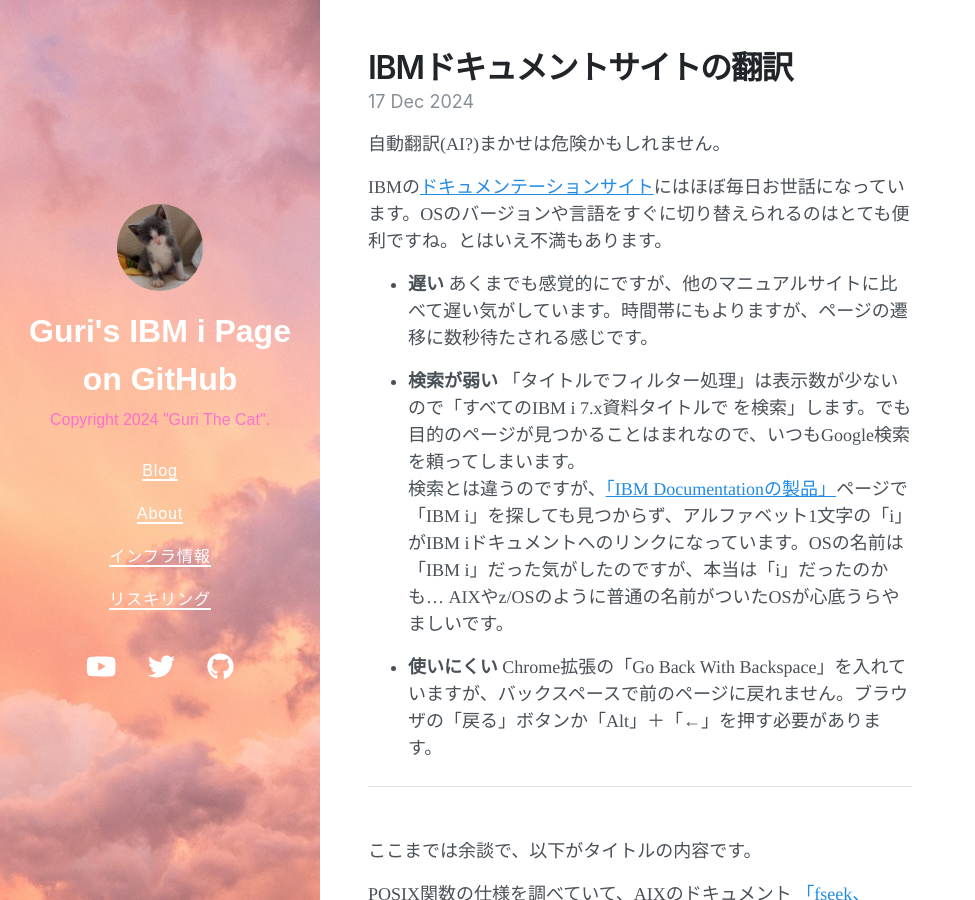
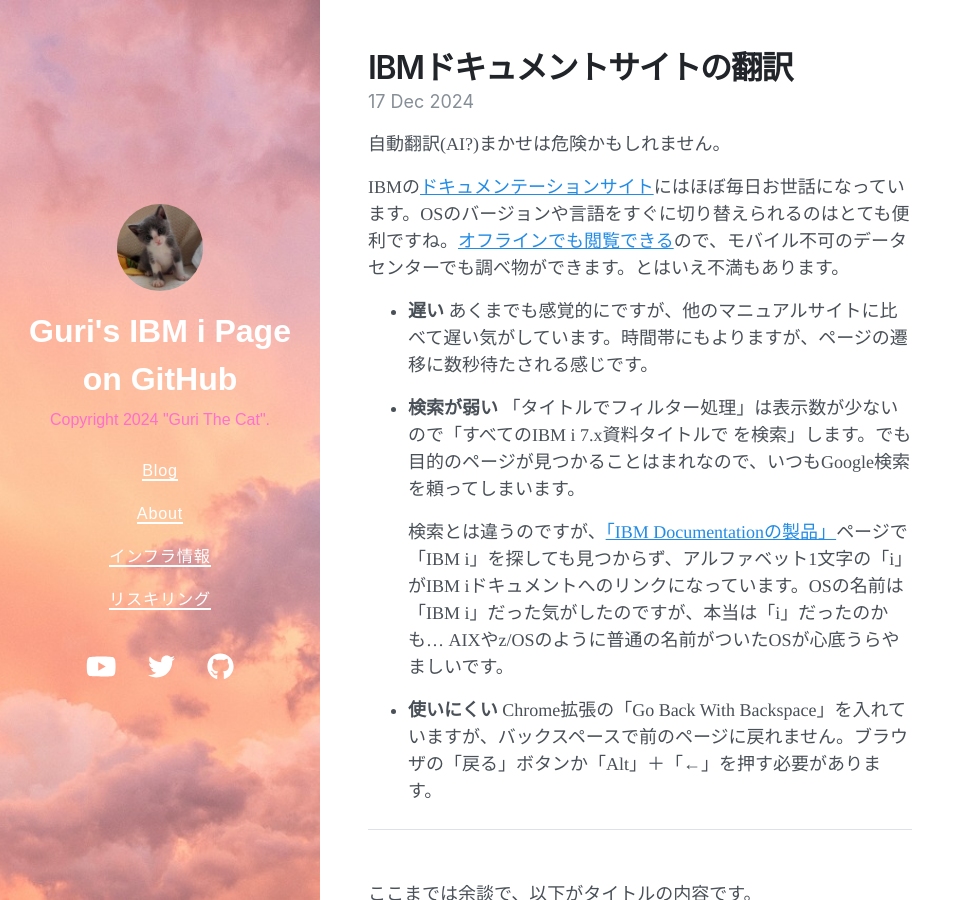
Before and after one commit to GuriCat/GuriPages, a Jekyll site: the page built from _posts/2024-12-18-IBMドキュメントサイトの翻訳.markdown, in a window 1280 px wide and 900 px high. Shown: the whole window, without its empty margins (0-975 px from the left). Built offline with Jekyll 4.4.1, drawn with Linux system fonts in a browser that asks for light colours; nearby versions of some CDN libraries; a script that is not in the unit is left out.

Commit message:
Update 2024-12-18-IBMドキュメントサイトの翻訳.markdown

````diff
--- a/_posts/2024-12-18-IBMドキュメントサイトの翻訳.markdown
+++ b/_posts/2024-12-18-IBMドキュメントサイトの翻訳.markdown
@@ -6,14 +6,15 @@
 ---
 自動翻訳(AI?)まかせは危険かもしれません。
 
-IBMの[ドキュメンテーションサイト](https://www.ibm.com/docs/ja){:target="_blank"}にはほぼ毎日お世話になっています。OSのバージョンや言語をすぐに切り替えられるのはとても便利ですね。とはいえ不満もあります。
+IBMの[ドキュメンテーションサイト](https://www.ibm.com/docs/ja){:target="_blank"}にはほぼ毎日お世話になっています。OSのバージョンや言語をすぐに切り替えられるのはとても便利ですね。[オフラインでも閲覧できる](https://www.ibm.com/docs/en/offline){:target="_blank"}ので、モバイル不可のデータセンターでも調べ物ができます。とはいえ不満もあります。
 
 * **遅い**
 あくまでも感覚的にですが、他のマニュアルサイトに比べて遅い気がしています。時間帯にもよりますが、ページの遷移に数秒待たされる感じです。
 
 * **検索が弱い**
 「タイトルでフィルター処理」は表示数が少ないので「すべてのIBM i 7.x資料タイトルで を検索」します。でも目的のページが見つかることはまれなので、いつもGoogle検索を頼ってしまいます。<BR>
-検索とは違うのですが、[「IBM Documentationの製品」](https://www.ibm.com/docs/ja/products){:target="_blank"}ページで「IBM i」を探しても見つからず、アルファベット1文字の「i」がIBM iドキュメントへのリンクになっています。OSの名前は「IBM i」だった気がしたのですが、本当は「i」だったのかも... AIXやz/OSのように普通の名前がついたOSが心底うらやましいです。
+
+    検索とは違うのですが、[「IBM Documentationの製品」](https://www.ibm.com/docs/ja/products){:target="_blank"}ページで「IBM i」を探しても見つからず、アルファベット1文字の「i」がIBM iドキュメントへのリンクになっています。OSの名前は「IBM i」だった気がしたのですが、本当は「i」だったのかも... AIXやz/OSのように普通の名前がついたOSが心底うらやましいです。
 
 * **使いにくい**
 Chrome拡張の「Go Back With Backspace」を入れていますが、バックスペースで前のページに戻れません。ブラウザの「戻る」ボタンか「Alt」＋「←」を押す必要があります。
@@ -26,17 +27,23 @@
 
 次のような日本語の文章がありました。
 
-> シーク、 フゼーコ、 fseeko64 、および 巻き戻し サブルーチンは、 アンガ および ウンジェットウック サブルーチンの影響を取り消し、同じストリーム上のファイルの終わり (EOF) 標識をクリアします。
+```
+シーク、 フゼーコ、 fseeko64 、および 巻き戻し サブルーチンは、 アンガ および ウンジェットウック サブルーチンの影響を取り消し、同じストリーム上のファイルの終わり (EOF) 標識をクリアします。
+```
 
 「シーク」はseek()かな? 「フゼーコ」?? 「巻き戻し」はrewind()だろう。「アンガ」??? 「ウンジェットウック」????
 
 仕方なく英語版を見て意味が分かりました。
 
-> The fseek, fseeko, fseeko64 and rewind subroutines undo any effects of the ungetc and ungetwc subroutines and clear the end-of-file (EOF) indicator on the same stream.
+```
+The fseek, fseeko, fseeko64 and rewind subroutines undo any effects of the ungetc and ungetwc subroutines and clear the end-of-file (EOF) indicator on the same stream.
+```
 
 同じ英文をGoogle翻訳するとそれなりに良い感じの日本語になります。
 
-> fseek、fseeko、fseeko64、および rewind サブルーチンは、ungetc および ungetwc サブルーチンの影響を取り消し、同じストリーム上のファイルの終わり (EOF) インジケータをクリアします。
+```
+fseek、fseeko、fseeko64、および rewind サブルーチンは、ungetc および ungetwc サブルーチンの影響を取り消し、同じストリーム上のファイルの終わり (EOF) インジケータをクリアします。
+```
 
 ページ上左の👎で日本語で「翻訳がおかしいですよ」とフィードバックしたので改善されると良いですね。
 
````
